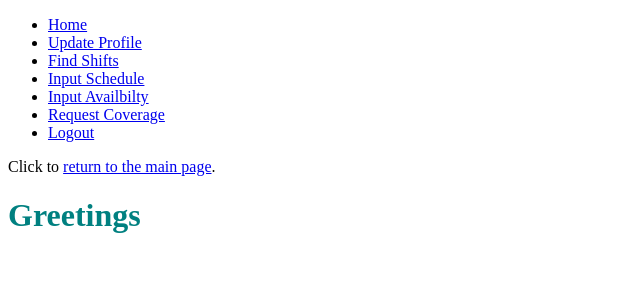
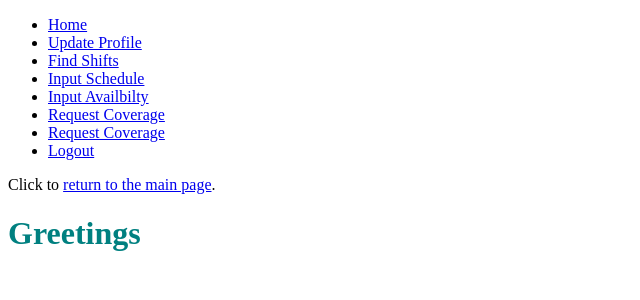
Before and after one commit to mharrigan26/FindASubstitute, a Python web app: template templates/greet.html in a window 1280 px wide. Shown: the top 300 px of the page, without its empty margins (0-640 px from the left). Run offline with Jinja, Linux system fonts and the light colour scheme; the template is opened without the code that fills it, so the values that code supplies are empty.

Commit message:
adding the url to the narbar

```diff
--- a/templates/base.html
+++ b/templates/base.html
@@ -29,6 +29,7 @@
         <li><a href="/inputSchedule/">Input Schedule</a></li>
         <li><a href="/input_availability/">Input Availbilty</a></li>
         <li><a href="/request_coverage/">Request Coverage</a></li>
+        <li><a href="/adminfunctions/">Request Coverage</a></li>
         <li><a href="/logout/">Logout</a>
 
     </ul>
```
